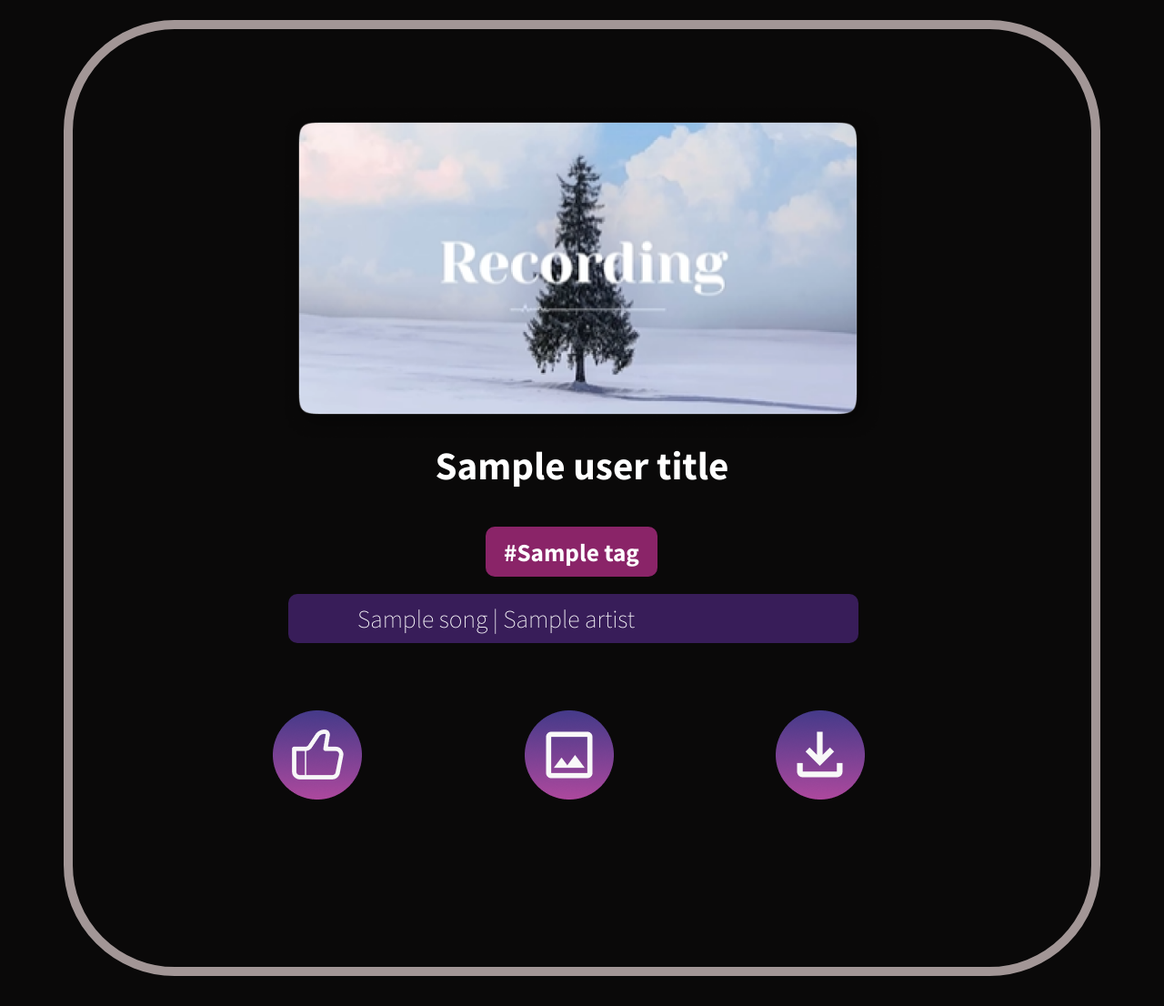
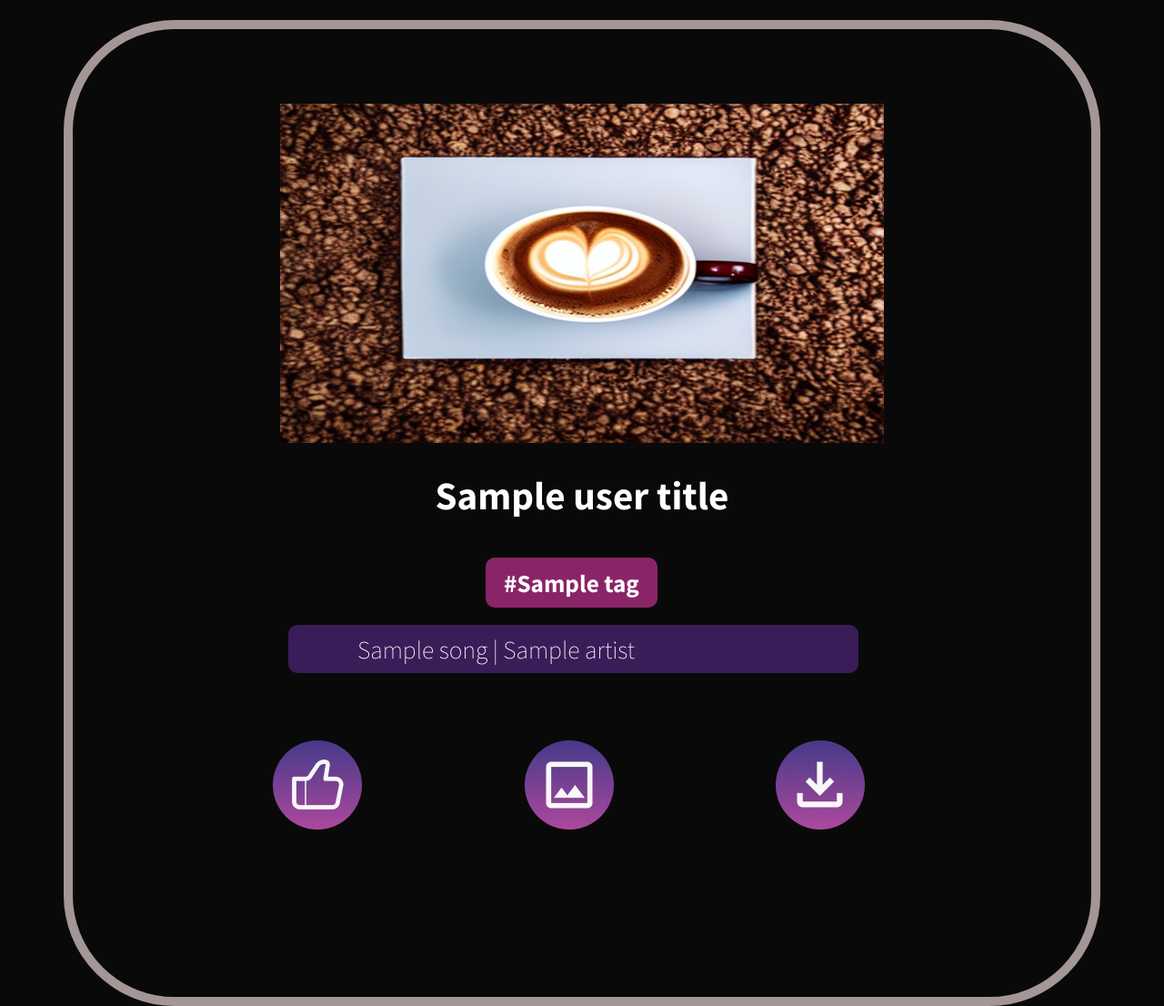
Before and after one commit to pulpo125/AIPlayer_Pling, a Django app: template 6_web/final/main/templates/4_output.html in a window 1280 px wide. Shown: the part 695-1801 px from the top of the page at 91% size. Before the commit the page ends 1768 px from the top, so only its background shows below. Run offline with Django 4.2, Linux system fonts and the light colour scheme; the template is opened without the code that fills it: most values are stand-ins (such as "Sample title", 1, 10 or a date in 2020); parts of the project's set-up code (start-up, migrations or seed data) failed here and were passed over; some libraries are stand-ins or nearby versions.

Commit message:
하영 - web - css 정리

```diff
--- a/6_web/final/main/static/css/4_output.css
+++ b/6_web/final/main/static/css/4_output.css
@@ -37,11 +37,13 @@
     margin-top: 12px;
     margin-bottom: -46px;
 }
+
+
 .result_title h2{
     font-weight: 800;
     font-size: 38px;
     color: white;
-    margin-top: -26px;
+    margin-top: 5px;
     margin-bottom: 56px;
 }
 
--- a/6_web/final/main/static/js/4_output.js
+++ b/6_web/final/main/static/js/4_output.js
@@ -1,10 +1,10 @@
 // 썸네일 이미지 다운로드
 function downloadImage() {
-    var imageUrl = '/static/result/test.png';
+    var imageUrl = '/static/result/result_img.png';
 
     var a = document.createElement('a');
     a.href = imageUrl;  // 이미지 파일 URL을 링크의 href 속성에 설정
-    a.download = 'test.png';  // 다운로드할 파일 이름 설정
+    a.download = 'result_img.png';  // 다운로드할 파일 이름 설정
     a.style.display = 'none';  // 화면에 표시하지 않도록 설정
 
     document.body.appendChild(a);
--- a/6_web/final/main/templates/4_output.html
+++ b/6_web/final/main/templates/4_output.html
@@ -52,7 +52,7 @@
             <div class="col"></div>
             <!-- 썸네일 이미지 -->
             <div class="col-12 text-center">
-                <img class="result_img" src="/static/img/4_2_ex_img.png" alt="result">
+                <img class="result_img" src="/static/result/result_img.png" alt="result">
             </div>
             <div class="col"></div>
         </div>
```
Also changed, not shown: 6_web/final/main/static/result/result_img.png (added).
